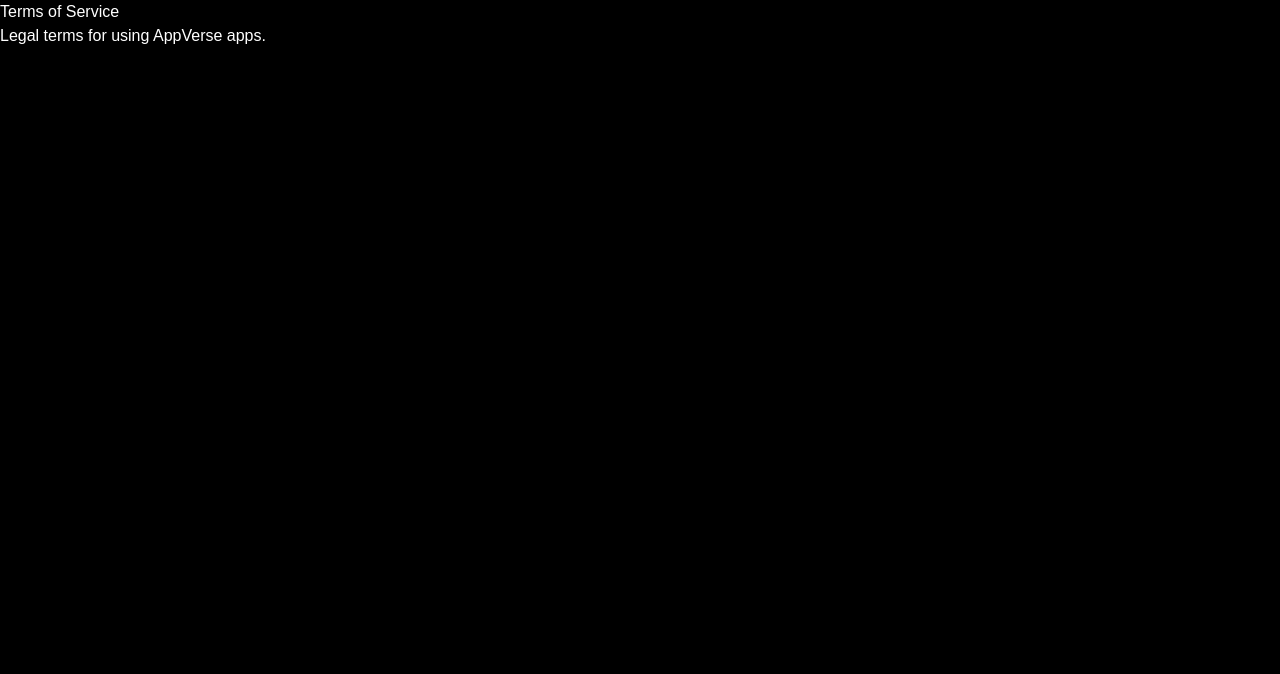
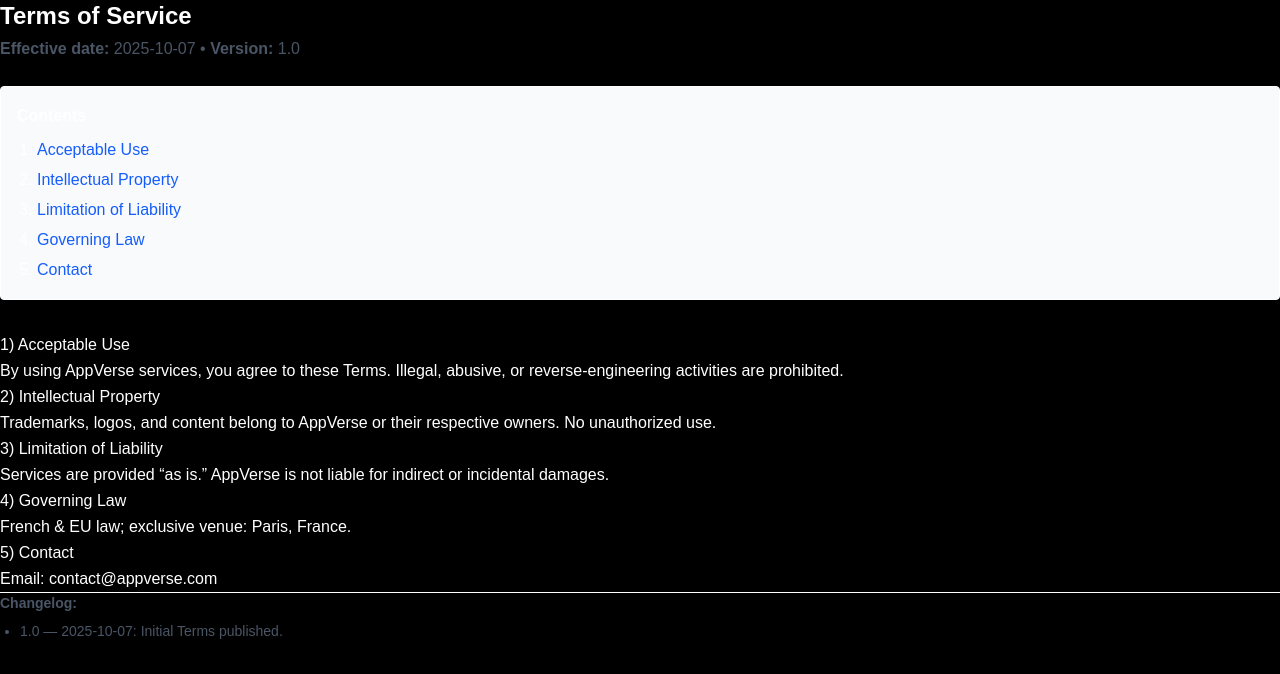
Before and after one commit to Shirlion/appverse-website, a Next.js app: page /en/legal/terms in a window 1280 px wide. Shown: the top 674 px of the page. Built offline with nearby package versions, Linux system fonts and the light colour scheme.

Commit message:
Enhance Terms of Service page with new content

```diff
--- a/app/en/legal/terms/page.tsx
+++ b/app/en/legal/terms/page.tsx
@@ -1,10 +1,51 @@
-export const metadata = { title: "Terms of Service – AppVerse" };
+import PrintButton from "@/components/PrintButton";
+export const metadata = { title: "Terms of Service – AppVerse", description: "Terms governing the use of AppVerse services." };
+
+function L({ href, children }: { href: string; children: React.ReactNode }) {
+  return <a href={href} className="text-blue-600 hover:underline">{children}</a>;
+}
 
 export default function TermsEN() {
   return (
-    <article className="prose prose-invert max-w-3xl">
-      <h1>Terms of Service</h1>
-      <p>Legal terms for using AppVerse apps.</p>
+    <article className="prose max-w-none leading-relaxed">
+      <header className="not-prose mb-6 flex items-center justify-between">
+        <div>
+          <h1 className="text-2xl font-bold">Terms of Service</h1>
+          <p className="text-gray-600 mt-1"><strong>Effective date:</strong> 2025-10-07 • <strong>Version:</strong> 1.0</p>
+        </div>
+      </header>
+
+      <nav className="not-prose border rounded p-4 mb-8 bg-gray-50">
+        <strong className="block mb-2">Contents</strong>
+        <ol className="list-decimal ml-5 space-y-1">
+          <li><L href="#accept">Acceptable Use</L></li>
+          <li><L href="#ip">Intellectual Property</L></li>
+          <li><L href="#liability">Limitation of Liability</L></li>
+          <li><L href="#law">Governing Law</L></li>
+          <li><L href="#contact">Contact</L></li>
+        </ol>
+      </nav>
+
+      <h2 id="accept">1) Acceptable Use</h2>
+      <p>By using AppVerse services, you agree to these Terms. Illegal, abusive, or reverse-engineering activities are prohibited.</p>
+
+      <h2 id="ip">2) Intellectual Property</h2>
+      <p>Trademarks, logos, and content belong to AppVerse or their respective owners. No unauthorized use.</p>
+
+      <h2 id="liability">3) Limitation of Liability</h2>
+      <p>Services are provided “as is.” AppVerse is not liable for indirect or incidental damages.</p>
+
+      <h2 id="law">4) Governing Law</h2>
+      <p>French & EU law; exclusive venue: Paris, France.</p>
+
+      <h2 id="contact">5) Contact</h2>
+      <p>Email: <a href="mailto:contact@appverse.com">contact@appverse.com</a></p>
+
+      <hr />
+      <section className="text-sm text-gray-600">
+        <strong>Changelog:</strong>
+        <ul className="list-disc ml-5 mt-2"><li>1.0 — 2025-10-07: Initial Terms published.</li></ul>
+      </section>
     </article>
   );
 }
```
